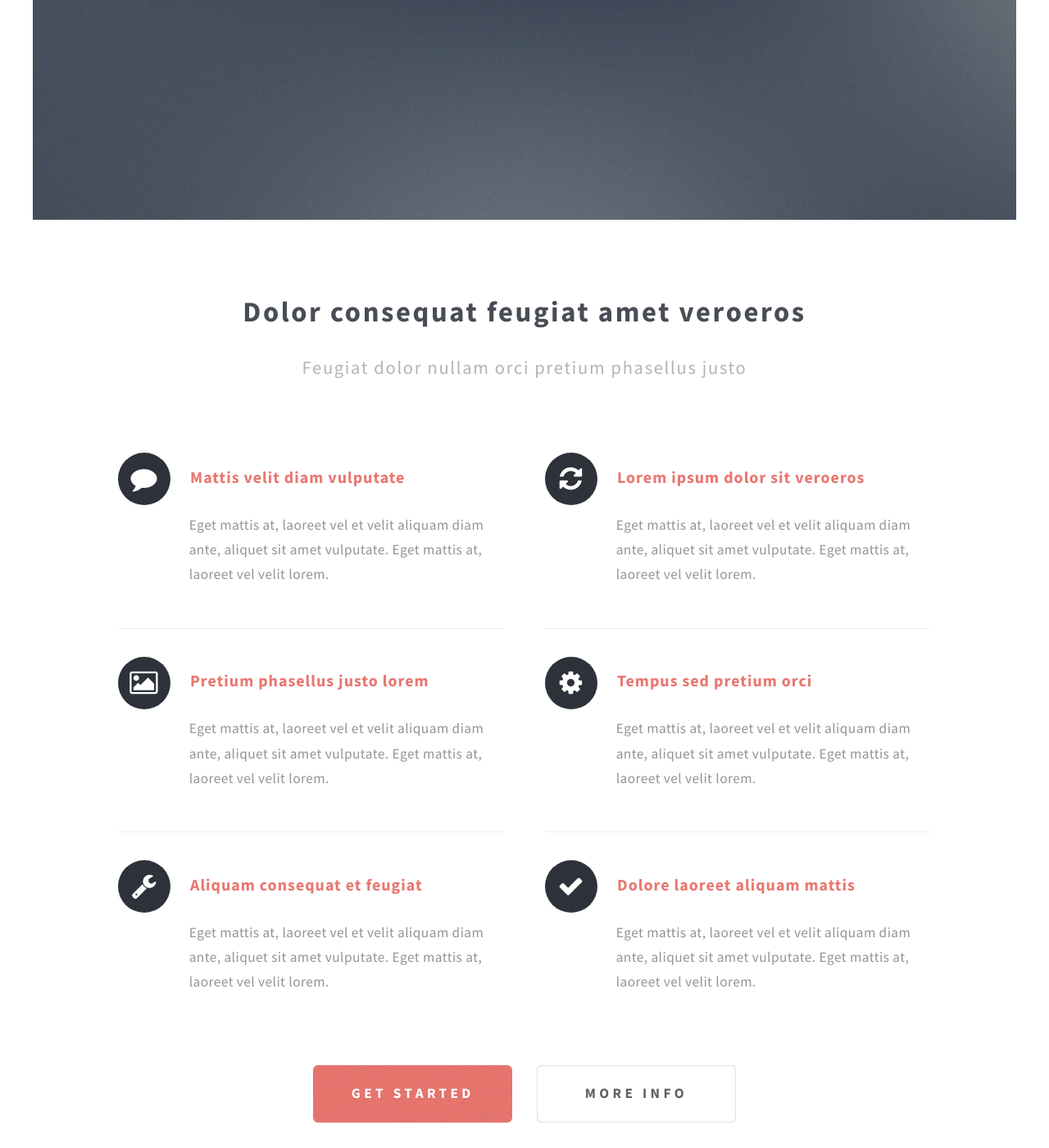
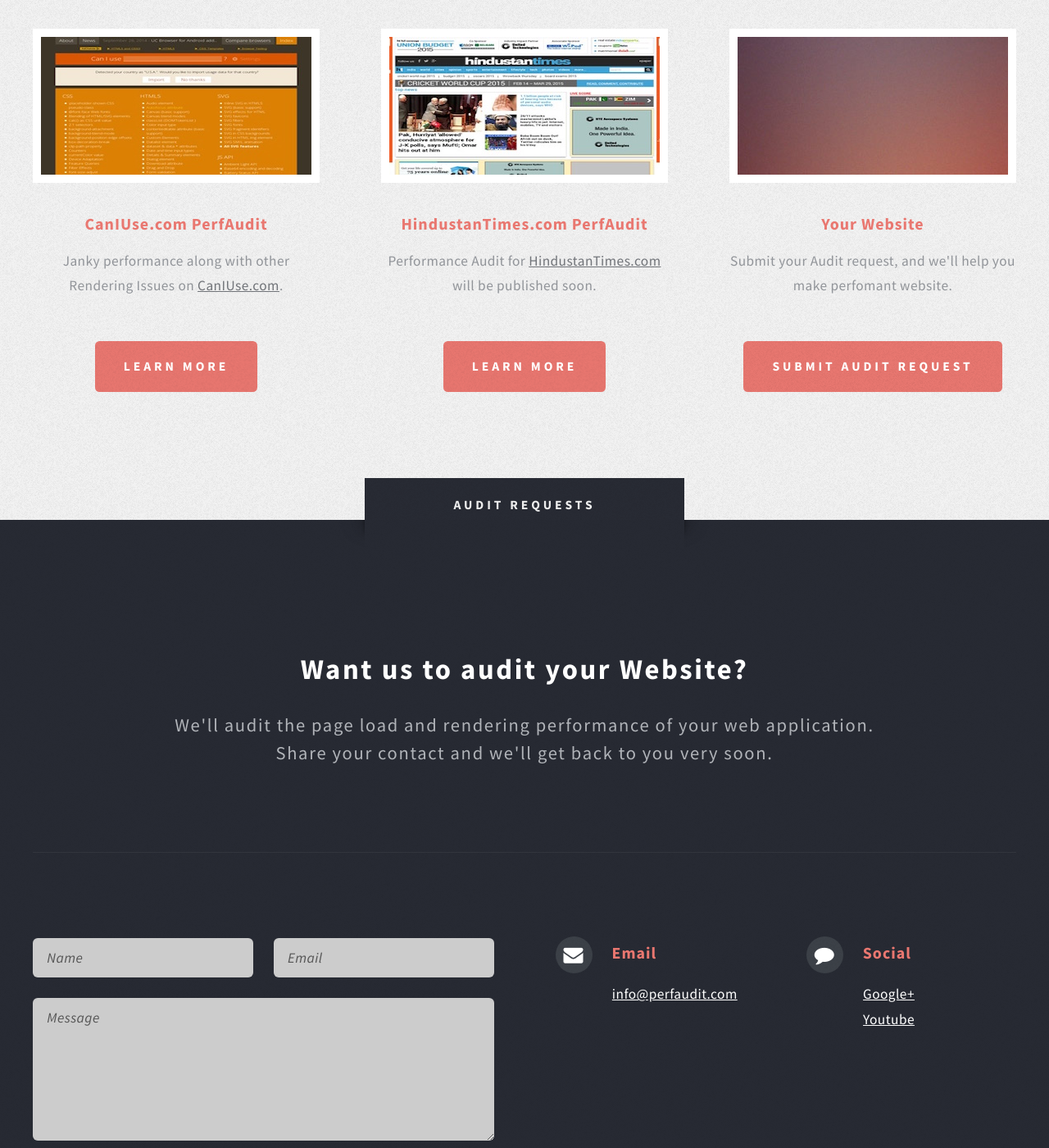
Before and after one commit to PerfAudit/perfaudit.github.io, a Jekyll site: the page built from index.html, in a window 1280 px wide and 1400 px high, scrolled down 1536 px. Shown: the whole window at 82% size. Built offline with Jekyll 4.4.1, drawn with Linux system fonts in a browser that asks for light colours; some of the changed text lies outside the part shown.

Commit message:
updated sections on homepage

```diff
--- /dev/null
+++ b/_includes/case-studies.html
@@ -0,0 +1,38 @@
+<!-- Highlights -->
+<div class="wrapper style3">
+  <div class="title">Case Studies</div>
+  <div id="highlights" class="container">
+    <div class="row 150%">
+      <div class="4u">
+        <section class="highlight">
+          <a href="#" class="image featured"><img src="images/thumbnails/caniuse.com.jpeg" alt="CanIUse.com PerfAudit" /></a>
+          <h3><a href="/case-studies/caniuse.com">CanIUse.com PerfAudit</a></h3>
+          <p>Janky performance along with other Rendering Issues on <a href="http://caniuse.com">CanIUse.com</a>.</p>
+          <ul class="actions">
+            <li><a href="#" class="button style1">Learn More</a></li>
+          </ul>
+        </section>
+      </div>
+      <div class="4u">
+        <section class="highlight">
+          <a href="#" class="image featured"><img src="images/thumbnails/www.hindustantimes.com.jpeg" alt="" /></a>
+          <h3><a href="#">HindustanTimes.com PerfAudit</a></h3>
+          <p>Performance Audit for <a href="http://hindustantimes.com">HindustanTimes.com</a> will be published soon.</p>
+          <ul class="actions">
+            <li><a href="#" class="button style1">Learn More</a></li>
+          </ul>
+        </section>
+      </div>
+      <div class="4u">
+        <section class="highlight">
+          <a href="#" class="image featured"><img src="images/pic04.jpg" alt="" /></a>
+          <h3><a href="#">Your Website</a></h3>
+          <p>Submit your Audit request, and we'll help you make perfomant website.</p>
+          <ul class="actions">
+            <li><a href="mailto:info@perfaudit.com" class="button style1">Submit Audit Request</a></li>
+          </ul>
+        </section>
+      </div>
+    </div>
+  </div>
+</div>
--- a/_includes/introduction.html
+++ b/_includes/introduction.html
@@ -4,8 +4,8 @@
   <section id="intro" class="container">
     <p class="style1">So in case you were wondering what this is all about ...</p>
     <p class="style2">
-      Performance Audit of Websites<br class="mobile-hide" />
-      by Professionals
+      Loading websites under 1 second <br class="mobile-hide" /> and <br class="mobile-hide" />
+      running them at 60fps(Jank-Free)
     </p>
     <p class="style3">We <strong>audit</strong> the <strong>page load</strong> and <strong>rendering</strong> performance of your website. Hating <strong>slow</strong> and <strong>janky</strong> websites, we are on a mission to help <strong>load websites in milliseconds</strong> and perform <strong>jank-free</strong>.</p>
     <ul class="actions">
--- a/_layouts/default.html
+++ b/_layouts/default.html
@@ -5,7 +5,7 @@
     {% include header.html %}
     {% include introduction.html %}
     {{ content }}
-    {% include endorsements.html %}
+    {% include case-studies.html %}
     {% include footer.html %}
   </body>
 </html>
--- a/index.html
+++ b/index.html
@@ -1,72 +1,3 @@
 ---
 layout: default
 ---
-
-<!-- Main -->
-<div class="wrapper style2">
-  <div class="title">The Details</div>
-  <div id="main" class="container">
-
-    <!-- Image -->
-      <a href="#" class="image featured">
-        <img src="images/pic01.jpg" alt="" />
-      </a>
-
-    <!-- Features -->
-      <section id="features">
-        <header class="style1">
-          <h2>Dolor consequat feugiat amet veroeros</h2>
-          <p>Feugiat dolor nullam orci pretium phasellus justo</p>
-        </header>
-        <div class="feature-list">
-          <div class="row">
-            <div class="6u">
-              <section>
-                <h3 class="icon fa-comment">Mattis velit diam vulputate</h3>
-                <p>Eget mattis at, laoreet vel et velit aliquam diam ante, aliquet sit amet vulputate. Eget mattis at, laoreet vel velit lorem.</p>
-              </section>
-            </div>
-            <div class="6u">
-              <section>
-                <h3 class="icon fa-refresh">Lorem ipsum dolor sit veroeros</h3>
-                <p>Eget mattis at, laoreet vel et velit aliquam diam ante, aliquet sit amet vulputate. Eget mattis at, laoreet vel velit lorem.</p>
-              </section>
-            </div>
-          </div>
-          <div class="row">
-            <div class="6u">
-              <section>
-                <h3 class="icon fa-picture-o">Pretium phasellus justo lorem</h3>
-                <p>Eget mattis at, laoreet vel et velit aliquam diam ante, aliquet sit amet vulputate. Eget mattis at, laoreet vel velit lorem.</p>
-              </section>
-            </div>
-            <div class="6u">
-              <section>
-                <h3 class="icon fa-cog">Tempus sed pretium orci</h3>
-                <p>Eget mattis at, laoreet vel et velit aliquam diam ante, aliquet sit amet vulputate. Eget mattis at, laoreet vel velit lorem.</p>
-              </section>
-            </div>
-          </div>
-          <div class="row">
-            <div class="6u">
-              <section>
-                <h3 class="icon fa-wrench">Aliquam consequat et feugiat</h3>
-                <p>Eget mattis at, laoreet vel et velit aliquam diam ante, aliquet sit amet vulputate. Eget mattis at, laoreet vel velit lorem.</p>
-              </section>
-            </div>
-            <div class="6u">
-              <section>
-                <h3 class="icon fa-check">Dolore laoreet aliquam mattis</h3>
-                <p>Eget mattis at, laoreet vel et velit aliquam diam ante, aliquet sit amet vulputate. Eget mattis at, laoreet vel velit lorem.</p>
-              </section>
-            </div>
-          </div>
-        </div>
-        <ul class="actions actions-centered">
-          <li><a href="#" class="button style1 big">Get Started</a></li>
-          <li><a href="#" class="button style2 big">More Info</a></li>
-        </ul>
-      </section>
-
-  </div>
-</div>
```
Also changed, not shown: _includes/details.html (added, +68 -0 lines), images/thumbnails/caniuse.com.jpeg (added), images/thumbnails/www.hindustantimes.com.jpeg (added), 6 other files.
